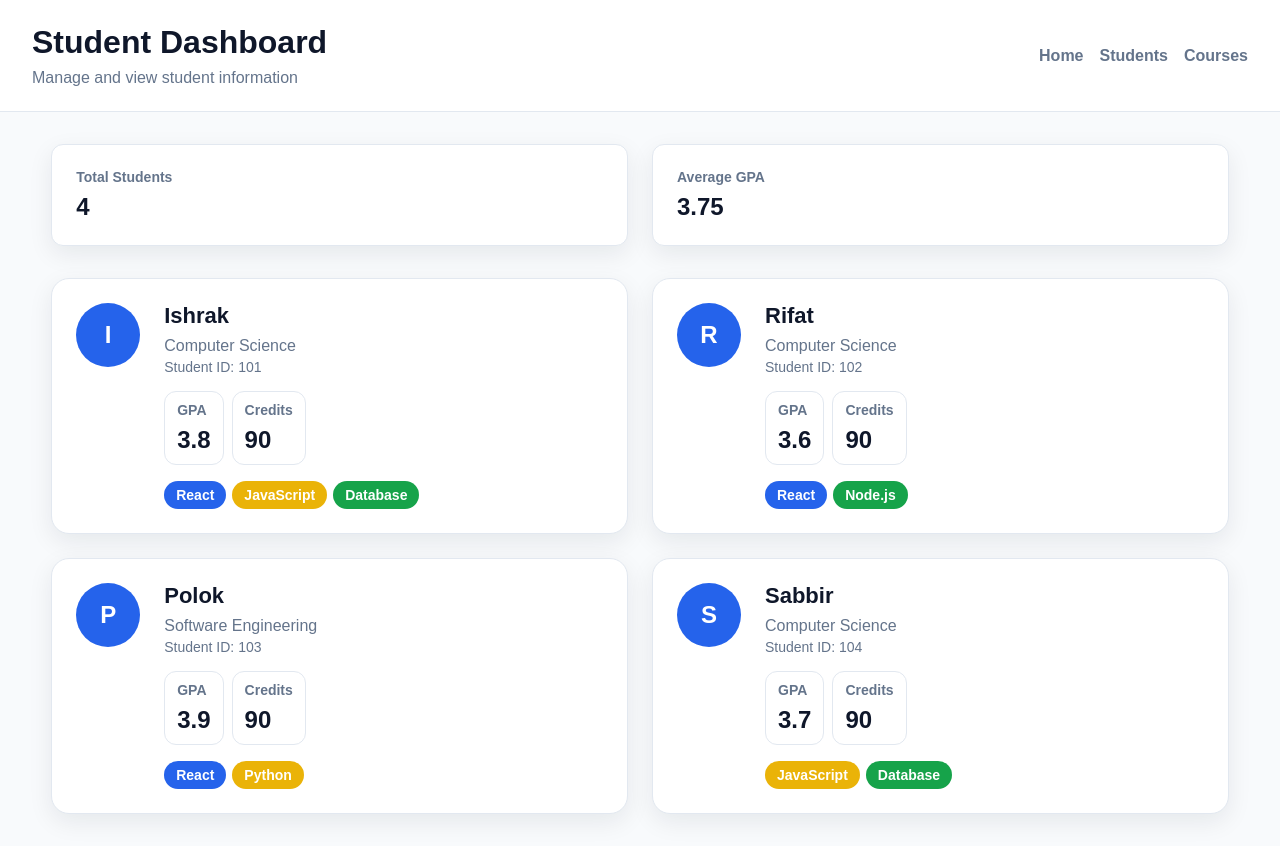
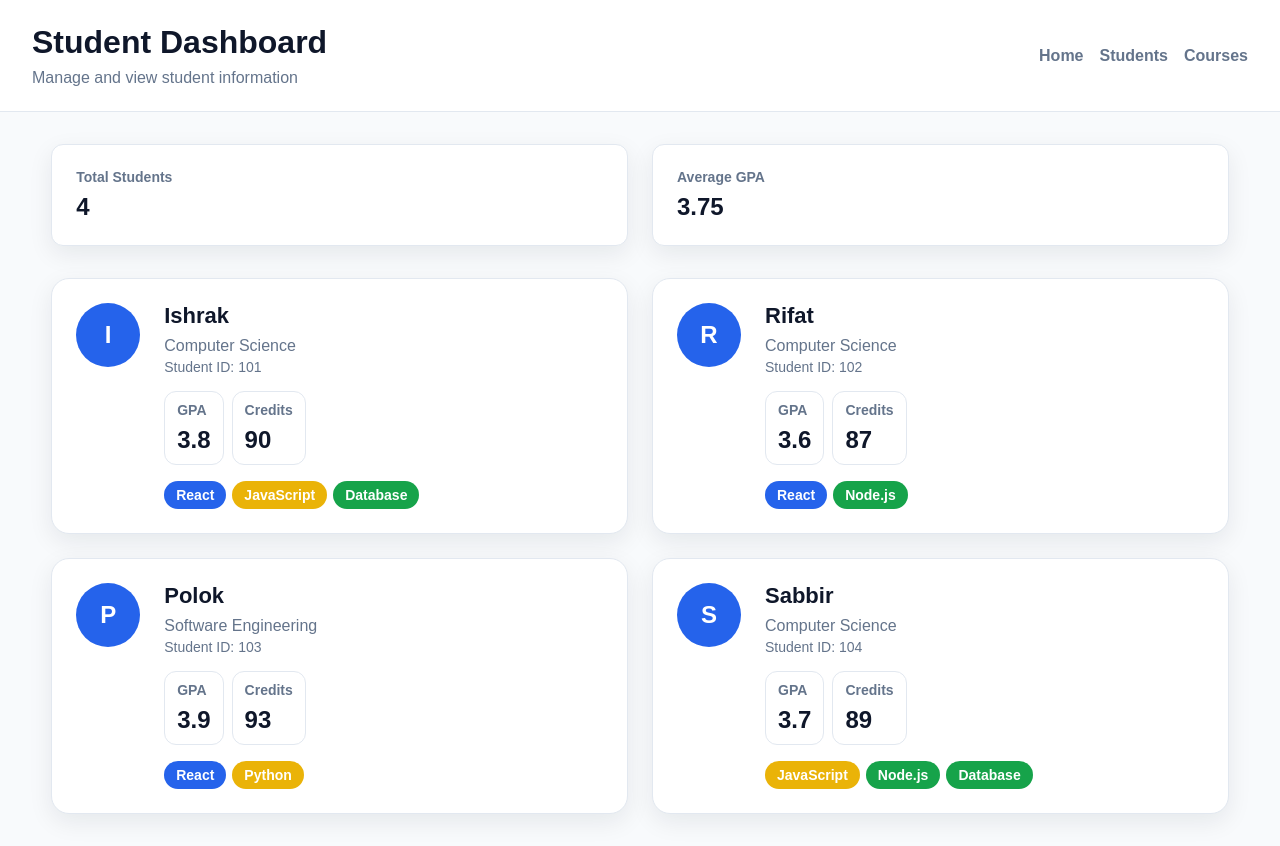
Before and after one commit to ishrakahmad/React_Lab, a React (Vite) app in the folder StudentDashboard/: page / in a window 1280 px wide. Built offline with nearby package versions, Linux system fonts and the light colour scheme.

Commit message:
Complete Lab 01 Student Dashboard

```diff
--- a/StudentDashboard/src/App.jsx
+++ b/StudentDashboard/src/App.jsx
@@ -9,43 +9,81 @@ const students = [
     avatar: 'I',
     gpa: 3.8,
     major: 'Computer Science',
+    credits: 90,
     courses: [
-      { name: 'React', color: '#2563eb' },
-      { name: 'JavaScript', color: '#eab308' },
-      { name: 'Database', color: '#16a34a' },
+      {
+        name: 'React',
+        color: '#2563eb',
+      },
+      {
+        name: 'JavaScript',
+        color: '#eab308',
+      },
+      {
+        name: 'Database',
+        color: '#16a34a',
+      },
     ],
   },
+
   {
     name: 'Rifat',
     id: '102',
     avatar: 'R',
     gpa: 3.6,
     major: 'Computer Science',
+    credits: 87,
     courses: [
-      { name: 'React', color: '#2563eb' },
-      { name: 'Node.js', color: '#16a34a' },
+      {
+        name: 'React',
+        color: '#2563eb',
+      },
+      {
+        name: 'Node.js',
+        color: '#16a34a',
+      },
     ],
   },
+
   {
     name: 'Polok',
     id: '103',
     avatar: 'P',
     gpa: 3.9,
     major: 'Software Engineering',
+    credits: 93,
     courses: [
-      { name: 'React', color: '#2563eb' },
-      { name: 'Python', color: '#eab308' },
+      {
+        name: 'React',
+        color: '#2563eb',
+      },
+      {
+        name: 'Python',
+        color: '#eab308',
+      },
     ],
   },
+
   {
     name: 'Sabbir',
     id: '104',
     avatar: 'S',
     gpa: 3.7,
     major: 'Computer Science',
+    credits: 89,
     courses: [
-      { name: 'JavaScript', color: '#eab308' },
-      { name: 'Database', color: '#16a34a' },
+      {
+        name: 'JavaScript',
+        color: '#eab308',
+      },
+      {
+        name: 'Node.js',
+        color: '#16a34a',
+      },
+      {
+        name: 'Database',
+        color: '#16a34a',
+      },
     ],
   },
 ];
@@ -59,6 +97,7 @@ function App() {
       />
 
       <main className="dashboard-container">
+
         <section className="dashboard-stats">
           <StatBadge
             label="Total Students"
@@ -75,10 +114,11 @@ function App() {
           {students.map((student) => (
             <StudentCard
               key={student.id}
-              {...student}
+              student={student}
             />
           ))}
         </section>
+
       </main>
     </>
   );
--- a/StudentDashboard/src/components/CourseTag.jsx
+++ b/StudentDashboard/src/components/CourseTag.jsx
@@ -1,12 +1,12 @@
 import PropTypes from 'prop-types';
 
-function CourseTag({ courseName, color }) {
+function CourseTag(props) {
   return (
     <span
       className="course-tag"
-      style={{ backgroundColor: color }}
+      style={{ backgroundColor: props.color }}
     >
-      {courseName}
+      {props.courseName}
     </span>
   );
 }
--- a/StudentDashboard/src/components/DashboardHeader.jsx
+++ b/StudentDashboard/src/components/DashboardHeader.jsx
@@ -1,11 +1,11 @@
 import PropTypes from 'prop-types';
 
-function DashboardHeader({ title, tagline }) {
+function DashboardHeader(props) {
   return (
     <header className="dashboard-header">
       <div className="header-content">
-        <h1>{title}</h1>
-        <p>{tagline}</p>
+        <h1>{props.title}</h1>
+        <p>{props.tagline}</p>
       </div>
 
       <nav className="dashboard-nav">
--- a/StudentDashboard/src/components/StatBadge.jsx
+++ b/StudentDashboard/src/components/StatBadge.jsx
@@ -1,10 +1,10 @@
 import PropTypes from 'prop-types';
 
-function StatBadge({ label, value }) {
+function StatBadge(props) {
   return (
     <div className="stat-badge">
-      <span className="stat-label">{label}</span>
-      <strong className="stat-value">{value}</strong>
+      <span className="stat-label">{props.label}</span>
+      <strong className="stat-value">{props.value}</strong>
     </div>
   );
 }
--- a/StudentDashboard/src/components/StudentCard.jsx
+++ b/StudentDashboard/src/components/StudentCard.jsx
@@ -2,34 +2,38 @@ import PropTypes from 'prop-types';
 import CourseTag from './CourseTag';
 import StatBadge from './StatBadge';
 
-function StudentCard({
-  name,
-  id,
-  avatar,
-  gpa,
-  major,
-  courses,
-}) {
+function StudentCard(props) {
   return (
     <article className="student-card">
       <div className="student-avatar">
-     {avatar}
+        {props.student.avatar}
       </div>
 
       <div className="student-info">
-        <h2>{name}</h2>
+        <h2>{props.student.name}</h2>
 
-        <p className="student-major">{major}</p>
+        <p className="student-major">
+          {props.student.major}
+        </p>
 
-        <p className="student-id">Student ID: {id}</p>
+        <p className="student-id">
+          Student ID: {props.student.id}
+        </p>
 
         <div className="student-stats">
-          <StatBadge label="GPA" value={gpa} />
-          <StatBadge label="Credits" value={90} />
+          <StatBadge
+            label="GPA"
+            value={props.student.gpa}
+          />
+
+          <StatBadge
+            label="Credits"
+            value={props.student.credits}
+          />
         </div>
 
         <div className="course-list">
-          {courses.map((course) => (
+          {props.student.courses.map((course) => (
             <CourseTag
               key={course.name}
               courseName={course.name}
@@ -43,17 +47,20 @@ function StudentCard({
 }
 
 StudentCard.propTypes = {
+  student: PropTypes.shape({
     name: PropTypes.string.isRequired,
     id: PropTypes.string.isRequired,
     avatar: PropTypes.string.isRequired,
     gpa: PropTypes.number.isRequired,
     major: PropTypes.string.isRequired,
+    credits: PropTypes.number.isRequired,
     courses: PropTypes.arrayOf(
       PropTypes.shape({
         name: PropTypes.string.isRequired,
         color: PropTypes.string.isRequired,
       })
     ).isRequired,
+  }).isRequired,
 };
 
 export default StudentCard;
```
Lines whose indentation alone changed are shown as unchanged.
